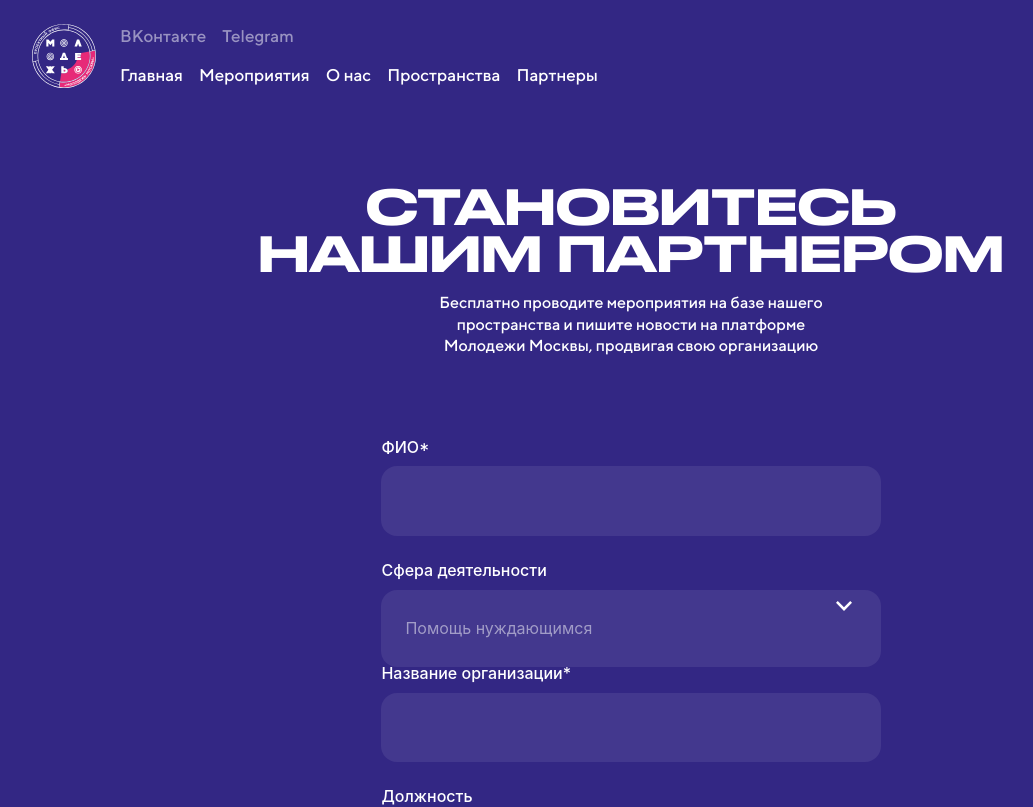
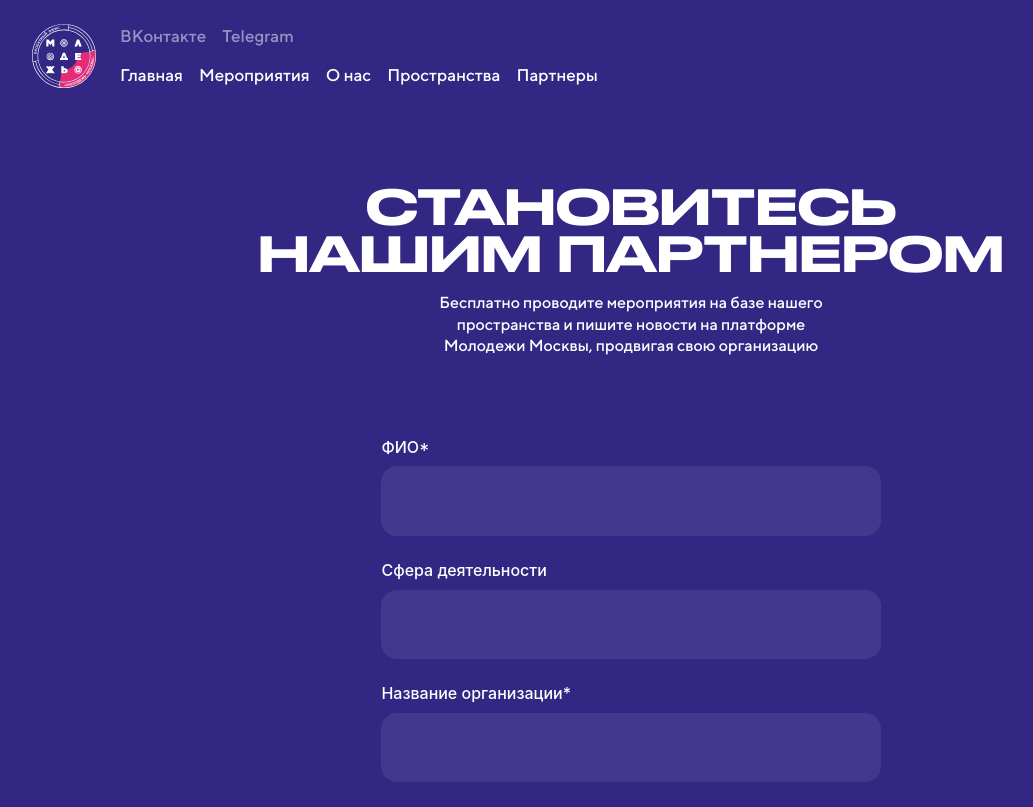
Before and after one commit to artimey/youngpeople, a React (Create React App) app: page /partners in a window 1280 px wide. Shown: the top 807 px of the page, without its empty margins (9-1042 px from the left). Built offline with nearby package versions, Linux system fonts and the light colour scheme.

Commit message:
feat: transformer for institutions, rtk query trigger for sumbit partner form

```diff
--- a/src/app/api/index.js
+++ b/src/app/api/index.js
@@ -1,7 +1,7 @@
 import { createApi, fetchBaseQuery } from "@reduxjs/toolkit/query/react";
 
 export const baseApi = createApi({
-  baseQuery: fetchBaseQuery({ baseUrl: "https://mosmolodezh.ru/" }),
+  baseQuery: fetchBaseQuery({ baseUrl: "http://185.211.170.217/" }),
   reducerPath: "baseApi",
   endpoints: () => ({}),
 });
--- a/src/app/api/partnerApi.js
+++ b/src/app/api/partnerApi.js
@@ -3,7 +3,7 @@ import { baseApi } from ".";
 export const partnerApi = baseApi.injectEndpoints({
   endpoints: (build) => ({
     addPartner: build.query({
-      query: (arg) => ({ url: "api/forms/booking/", method: "POST", body: arg }),
+      query: (arg) => ({ url: "api/forms/partner/", method: "POST", body: arg }),
     }),
     getFieldActivities: build.query({
       query: () => ({ url: "api/institutions/", method: "GET" }),
--- a/src/components/Pages/CoWorkingBooking/CoWorkingForm/index.jsx
+++ b/src/components/Pages/CoWorkingBooking/CoWorkingForm/index.jsx
@@ -7,6 +7,7 @@ import CheckableTag from "antd/es/tag/CheckableTag";
 import { useGetFieldActivitiesQuery } from "../../../../app/api/partnerApi";
 import styles from "./styles.module.scss";
 import { useLazyBookSpaceQuery } from "../../../../app/api/bookingSpace";
+import { institutionsTransformer } from "../../../../utils/transformers/institutions";
 
 export const CoWorkingForm = ({ title }) => {
   const [universityData, setUniversityData] = useState("");
@@ -26,13 +27,12 @@ export const CoWorkingForm = ({ title }) => {
     "19:00-20:00",
   ];
 
-  const {
-    data: institutions,
-    isLoading,
-  } = useGetFieldActivitiesQuery();
+  const { data: institutions, isLoading } = useGetFieldActivitiesQuery();
 
   const [handleBooking, { data, isSuccess, isError }] = useLazyBookSpaceQuery();
-
+  useEffect(() => {
+    if (institutions) console.log(institutionsTransformer(institutions));
+  }, [institutions]);
   const handleDateChange = (value) => {
     const res = `${value?.$D}.${Number(value?.$M) + 1}.${value?.$y}`;
     setDateValue(res);
--- a/src/components/Pages/PartnersPage/PartnersForm/index.jsx
+++ b/src/components/Pages/PartnersPage/PartnersForm/index.jsx
@@ -1,11 +1,21 @@
-import React from "react";
+import React, { useState } from "react";
 import { Input, Select } from "antd";
 import { Formik } from "formik";
 import { ReactComponent as ArrowDown } from "../../../../img/arrowDown.svg";
+import { Checkbox } from "../../../Checkbox";
 import styles from "./styles.module.scss";
-import { Checkbox } from "../../../Checkbox";
+import { districts } from "../../../../mockData/mockData";
+import { useLazyAddPartnerQuery } from "../../../../app/api/partnerApi";
 
 export const PartnersForm = () => {
+  const [district, setDistrict] = useState(districts[0]);
+  const [isAgree, setIsAgree] = useState(false);
+  const [onAdd, { isSuccess, isError }] = useLazyAddPartnerQuery();
+
+  const onSubmit = async (value) => {
+    console.log("VALUE", { ...value, district });
+    await onAdd({ ...value, district });
+  };
   return (
     <div>
       <Formik
@@ -19,6 +29,7 @@ export const PartnersForm = () => {
           phoneNumber: "",
           email: "",
         }}
+        onSubmit={onSubmit}
         // validate={(values) => {
         //   const errors = {};
         //   if (!values.eventName) {
@@ -59,7 +70,20 @@ export const PartnersForm = () => {
 
             <label>
               <div className={styles.labelTitle}>Сфера деятельности</div>
-              <Select
+              <Input
+                type="text"
+                name="fieldActivity"
+                onChange={handleChange}
+                onBlur={handleBlur}
+                value={values.participantCount}
+              />
+
+              <span className={styles.error}>
+                {errors.participantCount &&
+                  touched.participantCount &&
+                  errors.participantCount}
+              </span>
+              {/* <Select
                 defaultValue="Помощь нуждающимся"
                 className={styles.select}
                 suffixIcon={
@@ -76,7 +100,7 @@ export const PartnersForm = () => {
                   },
                   { value: "Москва спортивная", label: "Москва спортивная" },
                 ]}
-              />
+              /> */}
             </label>
 
             <label>
@@ -117,23 +141,27 @@ export const PartnersForm = () => {
               <div className={styles.labelTitle}>
                 АО, в котором осуществляется деятельность
               </div>
+              {/* <Input
+                type="text"
+                name="district"
+                onChange={handleChange}
+                onBlur={handleBlur}
+                value={values.participantCount}
+              />
+
+              <span className={styles.error}>
+                {errors.participantCount &&
+                  touched.participantCount &&
+                  errors.participantCount}
+              </span> */}
               <Select
-                defaultValue="Центральный"
+                value={district}
+                onChange={setDistrict}
                 className={styles.select}
                 suffixIcon={
                   <ArrowDown className="mr-[1.8rem] w-[1.6rem] h-[1rem]" />
                 }
-                options={[
-                  {
-                    value: "День московского студента",
-                    label: "День московского студента",
-                  },
-                  {
-                    value: "Москва историческая",
-                    label: "Москва историческая",
-                  },
-                  { value: "Москва спортивная", label: "Москва спортивная" },
-                ]}
+                options={districts}
               />
             </label>
 
--- a/src/mockData/mockData.js
+++ b/src/mockData/mockData.js
@@ -133,3 +133,18 @@ export const coWorkingZonesData = {
     img: sport
   },
 }
+
+export const districts =[
+  {value:'Центральный',label:'Центральный'},
+  {value:'Северный',label:'Северный'},
+  {value:'Северо-Восточный',label:'Северо-Восточный'},
+  {value:'Восточный',label:'Восточный'},
+  {value:'Юго-Восточный',label:'Юго-Восточный'},
+  {value:'Южный',label:'Южный'},
+  {value:'Юго-Западный',label:'Юго-Западный'},
+  {value:'Западный',label:'Западный'},
+  {value:'Северо-Западный',label:'Северо-Западный'},
+  {value:'Зеленоградский',label:'Зеленоградский'},
+  {value:'Троицкий',label:'Троицкий'},
+  {value:'Новомосковский',label:'Новомосковский'},
+]
--- /dev/null
+++ b/src/utils/constants/forms.js
@@ -0,0 +1,2 @@
+export const INSTITUT_NAME='~NAME'
+export const FIELD_NAME='Fields'
--- /dev/null
+++ b/src/utils/transformers/institutions.js
@@ -0,0 +1,11 @@
+import { FIELD_NAME, INSTITUT_NAME } from "../constants/forms";
+
+export const institutionsTransformer = (institutions) => {
+  if (institutions) {
+    return Object.keys(institutions).map((item) => ({
+      value: institutions[item][FIELD_NAME][INSTITUT_NAME],
+      label: institutions[item][FIELD_NAME][INSTITUT_NAME],
+    }));
+  }
+  return []
+};
```
